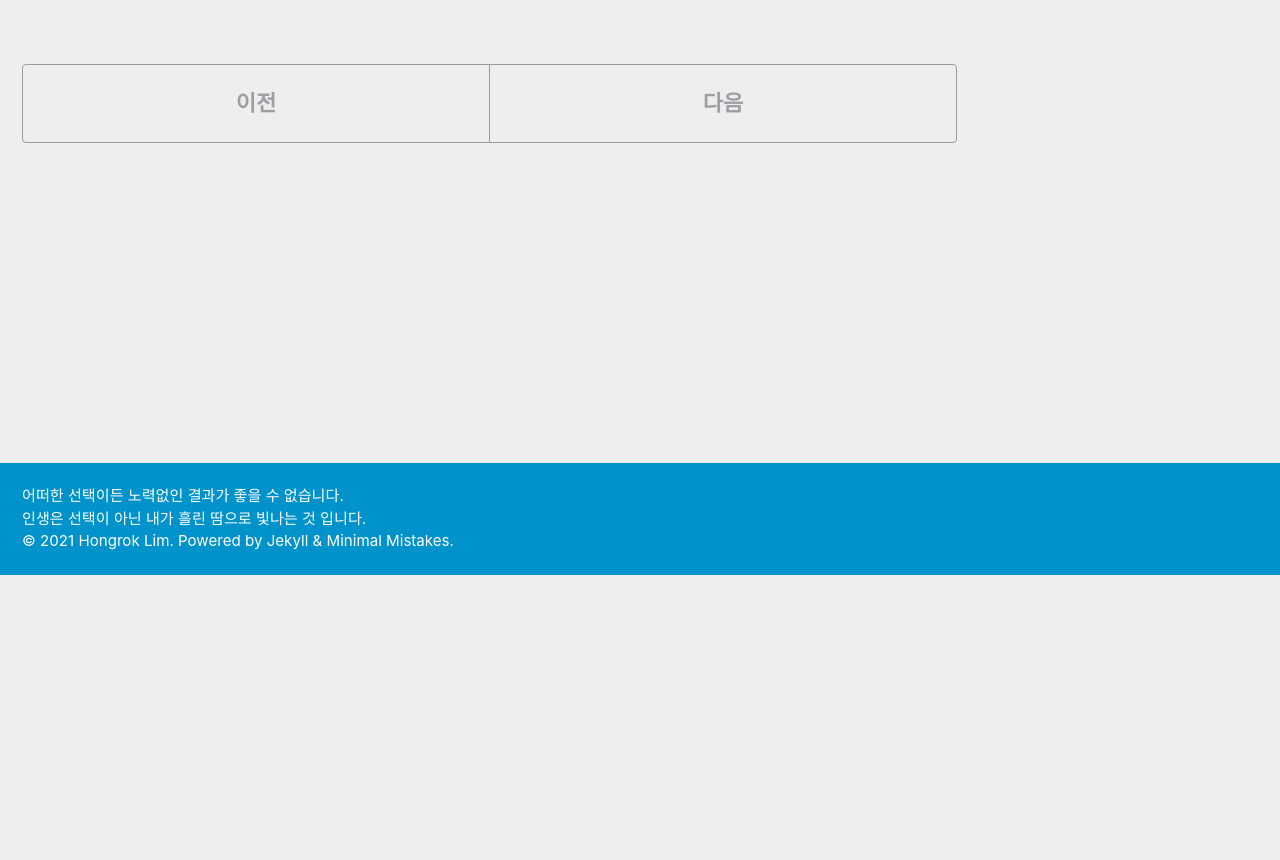
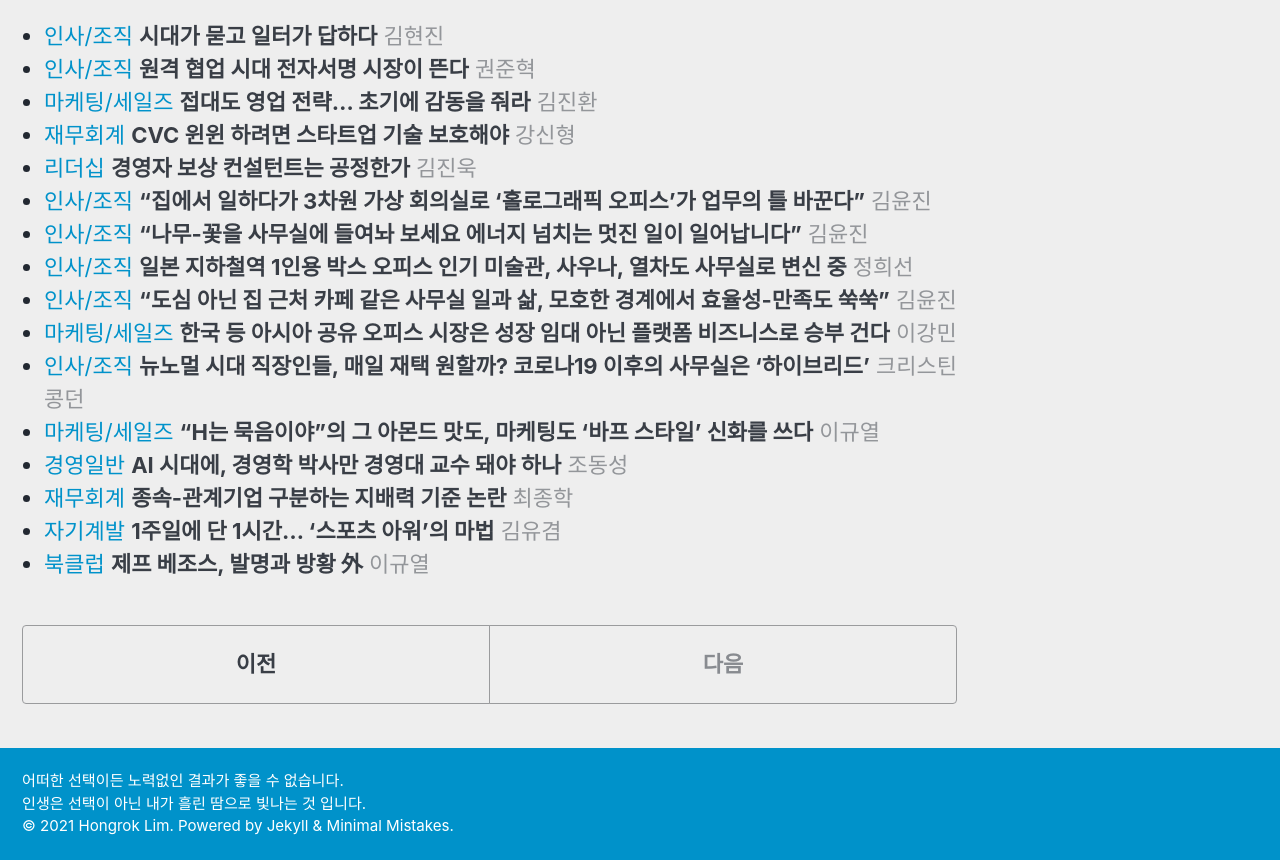
Before and after one commit to rokong/rokong.github.io, a Jekyll site: the page built from _pages/dbr-archive.md, in a window 1280 px wide. Shown: the part 325-1185 px from the top of the page. Built offline with Jekyll 4.4.1, drawn with Linux system fonts in a browser that asks for light colours; cached includes are drawn as plain includes; before the commit the page ends 900 px from its top, so only the background shows below that; some of the changed lines change nothing that is shown.

Commit message:
dbr-archive js

```diff
--- a/_layouts/dbr-archive.html
+++ b/_layouts/dbr-archive.html
@@ -12,7 +12,7 @@
 </template>
 
 <!-- div.archive > div.article_list > ul -->
-<template id="article">
+<template id="articleEl">
     <li>
         <a>
             <span class="category"></span>
@@ -40,9 +40,7 @@
         </aside>-->
 
         <div class="article_list">
-            <ul>
 
-            </ul>
         </div>
         {% include post_pagination.html %}
     </div>
@@ -69,40 +67,75 @@
         });
     }
 
-    function getArchive(pubNumber){
+    function getArchive(pubId){
+        // TODO indexedDB
         let url = location.origin + '/assets/dbr/archive.json';
 
         ajaxRequest(url).then(function(response){
             return JSON.parse(response);
-        }).then(loadArchivePage);
+        }).then(setArchivePage);
     }
 
-    function loadArchivePage(archive){
-        setArchiveHeader(archive);
-        setArchiveBody(archive);
+    function setArchivePage(pub){
+        setArchiveHeader(pub);
+        setArchiveBody(pub);
+        setArchiveFooter(pub);
     }
 
-    function setArchiveHeader(archive){
-        document.title = archive.title + ' ' + document.title.trim();
-        document.getElementById('page-title').innerText = archive.title;
-        document.querySelector('.page__lead').innerText = getArchiveExcerpt(archive);
-        setHeaderImage(archive);
+    function setArchiveHeader(pub){
+        document.title = pub.title + ' ' + document.title.trim();
+        document.getElementById('page-title').innerText = pub.title;
+        document.querySelector('.page__lead').innerText = getArchiveExcerpt(pub);
+        setHeaderImage(pub);
     }
 
-    function getArchiveExcerpt(archive){
-        return `DBR ${archive.pubNumber}호 / ${archive.pubInfo}`;
+    function getArchiveExcerpt(pub){
+        return `DBR ${pub.pubNumber}호 / ${pub.pubInfo}`;
     }
 
-    function setHeaderImage(archive){
+    function setHeaderImage(pub){
         let header = document.querySelector('.page__hero--overlay');
         let backgroundImage = header.style['background-image'];
-        backgroundImage = backgroundImage.replace(/url\(.*\)/g, `url('${archive.cover}')`);
+        backgroundImage = backgroundImage.replace(/url\(.*\)/g, `url('${pub.cover}')`);
         header.style['background-image'] = backgroundImage;
         header.style['background-size'] = '115%';
     }
 
-    function setArchiveBody(archive){
+    function setArchiveBody(pub){
+        let template = document.getElementById('articleEl');
+        let articleContainer = document.querySelector('.article_list');
+        let ulWrapper = document.createElement('ul');
+        let articleEl;
 
+        pub.articleList.forEach(function(article, index){
+            articleEl = document.importNode(template.content, true);
+            articleEl.querySelector('a').href = getUrlOfArticleById(pub.id, article.id);
+            articleEl.querySelector('.category').innerText = article.category;
+            articleEl.querySelector('.title').innerText = article.title;
+            articleEl.querySelector('.name').innerText = article.author;
+            ulWrapper.append(articleEl);
+        });
+
+        articleContainer.append(ulWrapper);
+    }
+
+    function getUrlOfArticleById(pubId, articleId){
+        return `${location.origin}/dbr-single/#/${pubId}/${articleId}`;
+    }
+
+    function setArchiveFooter(pub){
+        let pagination = document.querySelector('.pagination');
+        let buttons = pagination.querySelectorAll('a');
+        let pubId = parseInt(pub.id);
+
+        buttons[0].href = `${location.origin}/dbr-archive/#/${pubId-1}`;
+
+        if(pub.nextPubNumber !== ''){
+            buttons[1].className = buttons[1].className.replace('disabled', '');
+            buttons[1].href = `${location.origin}/dbr-archive/#/${pubId+1}`;
+        }else{
+            buttons[1].className += ' disabled';
+        }
     }
 
     getArchive('');
--- a/_sass/minimal-mistakes/_dbr.scss
+++ b/_sass/minimal-mistakes/_dbr.scss
@@ -70,6 +70,10 @@
 
   .pagination{
     padding-top: 0;
+
+    a:visited{
+      color: inherit;
+    }
   }
 
   .page__footer{
--- a/assets/dbr/archive.json
+++ b/assets/dbr/archive.json
@@ -5,6 +5,8 @@
   "pubInfo": "2021년 04월 Issue 1",
   "pubDate": "20210330",
   "cover": "https://dbr.donga.com/upload_dir/magazine/2021/b9199948709999694ce7fce61a362b51.jpg",
+  "prevPubNumber": "317",
+  "nextPubNumber": "",
   "articleList": [
     {
       "id": "9988",
```
